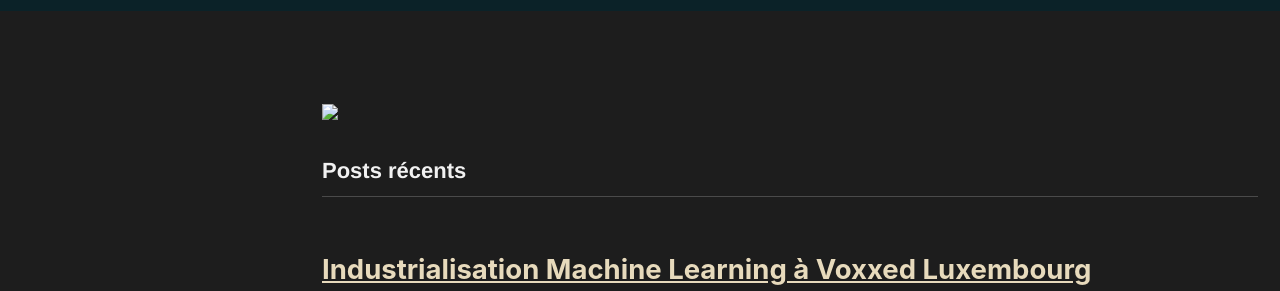
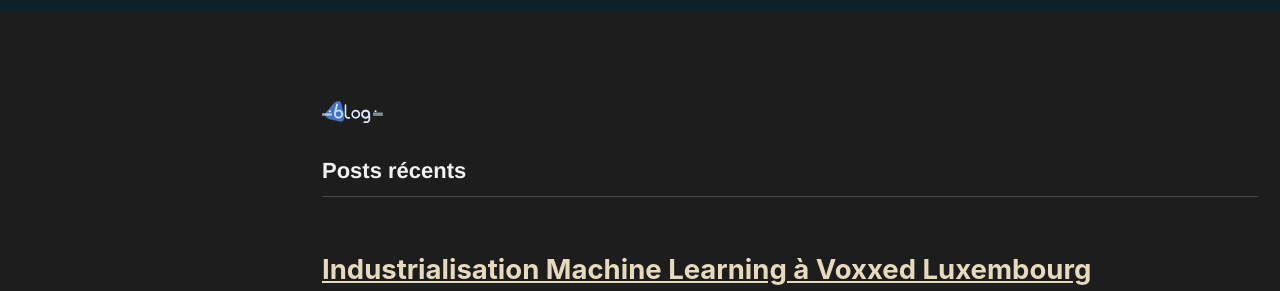
Before and after one commit to cfalguiere/bulles-de-code, a Jekyll site: the page built from blog/index.html, in a window 1280 px wide. Shown: the part 398-689 px from the top of the page. Built offline with Jekyll 4.4.1, drawn with Linux system fonts in a browser that asks for light colours; cached includes are drawn as plain includes; nearby versions of some CDN libraries; some web fonts are replaced; the list of posts is cut into pages by our own code.

Commit message:
title image

```diff
--- a/blog/index.html
+++ b/blog/index.html
@@ -5,4 +5,4 @@ header:
   image: /assets/images/page-header.png
 classes: wide
 ---
-<img style="height:1rem;" src="/images/landpage/text-blog.svg" />
+<img style="height:1rem;" src="/assets/images/landpage/text-blog.svg" />
--- a/index.html
+++ b/index.html
@@ -33,7 +33,7 @@ page_assets: /assets/images/landpage/
   <div>
     {% for item in site.data.navigation.landpage %}
       {% if item.titleImage %}
-        <img style="height:1rem;" src="/images/landpage/{{item.titleImage}}" />
+        <img style="height:1rem;" src="/assets/images/landpage/{{item.titleImage}}" />
       {% else %}
         <header><h2>{{item.title}}</h2></header>
       {% endif %}
```
